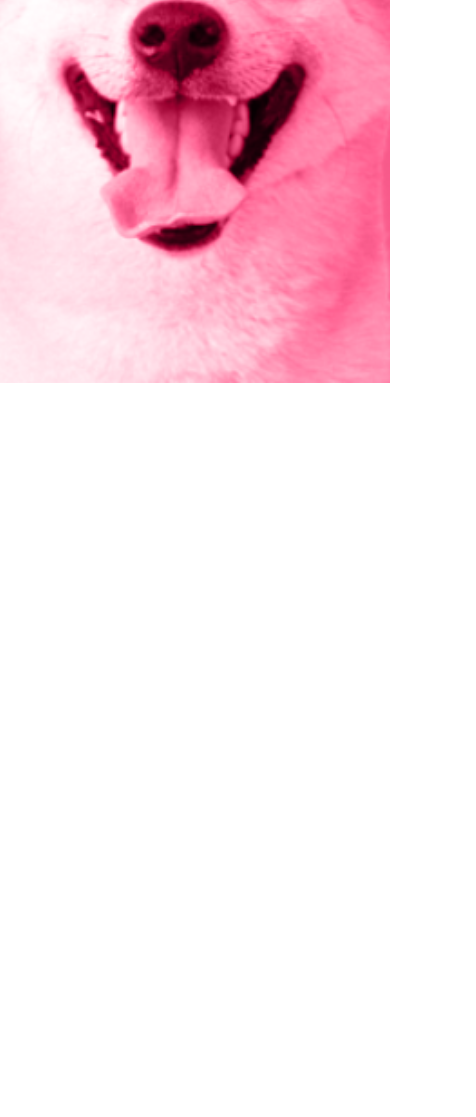
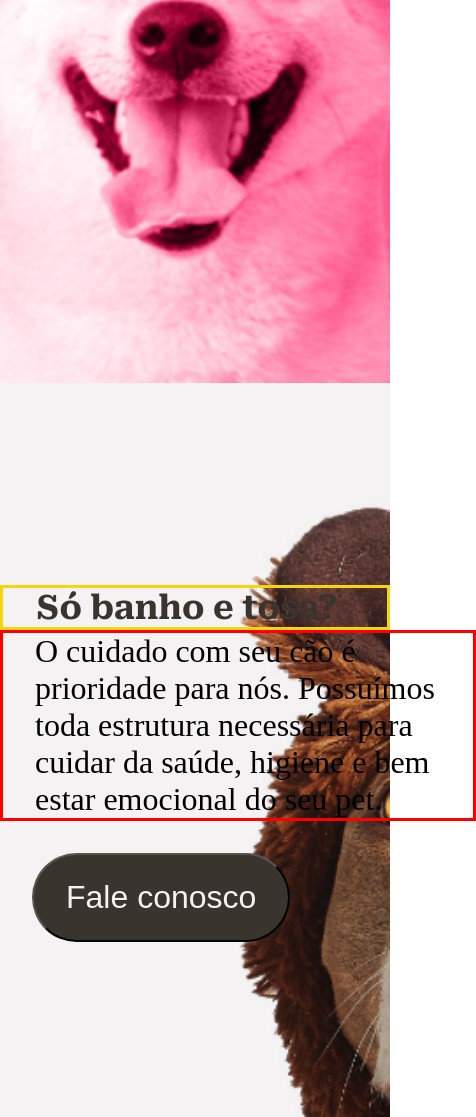
Before and after one commit to daianefsilvadai/Desafio-Final-Fantastika, a plain HTML site: page index.html in a window 390 px wide. Shown: the part 883-2000 px from the top of the page, 476 px wide, since content can reach past the window. Before the commit the page ends 1266 px from the top, so only its background shows below. Drawn offline with Linux system fonts and the light colour scheme.

Commit message:
antes ajuste da segunda section para mobile

```diff
--- a/index.html
+++ b/index.html
@@ -29,27 +29,25 @@
     </header>
 
     <main>
-        <section class="petChapeu">
+        <section class="dogChapeu">
             <div class="divTitulo">
                 <h2>Boas vindas à nossa inauguração</h2>
                 <img src="imagens/patinha-cachorro.png" alt="patinha-cachorro">
             </div>
         </section>
 
-        <!-- <section>
-            <div>
+        <section class="dogTouca">
+            <div class="divSubtitulo">
                 <h2>Só banho e tosa?</h2>
                 <p>O cuidado com seu cão é prioridade para nós. Possuímos toda estrutura necessária para cuidar da
                     saúde,
                     higiene e bem estar emocional do seu pet.</p>
-                <img src="imagens/cachorrinho-leao.png" alt="cachorrinho com touca">
 
-                <button>Fale conosco</button>
+
+                <button class="btn">Fale conosco</button>
             </div>
-
         </section>
-
-        <section>
+        <!-- <section>
             <div>
                 <h2>Mordomia Saudável</h2>
                 <p>Temos um espaço dedicado a saúde e higiene canina, com ambientes para interação social entre cães com
--- a/style.css
+++ b/style.css
@@ -4,7 +4,7 @@
     margin: 0;
     padding: 0;
     box-sizing: border-box;
-    font-family: 'Roboto Serif', serif;
+
 
 }
 
@@ -16,8 +16,6 @@
 
    .li-icones img {
     height: 9vh;
-
-
    }
 
    .divTitulo h2{
@@ -28,6 +26,24 @@
         width: 100%;
     }
 
+    .divSubtitulo h2{
+        font-size: 2.1em;
+        margin-top: 6em;
+
+    }
+
+    .divSubtitulo p{
+        width: 122%;
+        font-size: 2em;
+    }
+
+    .divSubtitulo .btn{
+        border-radius: 50px;
+        font-size: 2em;
+        margin: 1em;
+    }
+
+
 }
 
 /*web*/
@@ -37,6 +53,32 @@
         font-size: 2.1em;
         width: 60%;
     }
+
+    .divSubtitulo h2{
+        font-size: 3em;
+        margin-top: 4em;
+        width: 40%;
+        color: #3A342F;
+    }
+
+    .divSubtitulo p{
+        width: 40%;
+        font-size: 2em;
+
+
+    }
+
+    .divSubtitulo .btn{
+        border-radius: 50px;
+        font-size: 1.5em;
+        margin: 2em;
+        margin: 1em;
+        font-weight: bold;
+    }
+
+
+
+
 }
 
 body{
@@ -53,6 +95,7 @@ header{
     width: 100%;
     position:fixed;
     z-index: 999;
+
 }
 
 .logo{
@@ -73,6 +116,7 @@ header h1{
     align-items: center;
     color: white;
     font-size: 1em;
+    font-family: 'Roboto Serif', serif;
 }
 
 .icones{
@@ -96,10 +140,7 @@ header h1{
 
 }
 
-
-
-
-.petChapeu{
+.dogChapeu{
     background-image: url(imagens/cachorrinho-aniversario.png);
     background-repeat: no-repeat;
     background-size: cover;
@@ -113,7 +154,7 @@ header h1{
 }
 
 .divTitulo{
-    border: solid darkgreen;
+  /*  border: solid darkgreen;*/
     display: flex;
     color:white;
     padding: 10vh;
@@ -125,15 +166,66 @@ header h1{
 }
 
 .divTitulo h2{
-    border: solid fuchsia;
+  /*  border: solid fuchsia;*/
     display: flex;
     padding: 15px;
     text-align: center;
+    font-family: 'Roboto Serif', serif;
 
 }
 
-.divTitulo img{
+/* .divTitulo img{
     border: solid greenyellow;
     display: flex;
 
+} */
+
+.dogTouca{
+    background-image: url(imagens/cachorrinho-touca.png);
+    background-repeat: no-repeat;
+    background-size: cover;
+    background-position: center;
+    display: flex;
+    justify-content: center;
+    align-items: flex-start;
+    width: 100%;
+    height:160vh;
+
 }
+
+.divSubtitulo h2{
+    border: solid rgb(245, 214, 14);
+    display: flex;
+    color:#3A342F;
+    padding-left: 1em;
+    position: relative;
+    z-index: 1;
+    flex-direction: column;
+    font-family: 'Roboto Serif', serif;
+
+
+}
+
+.divSubtitulo p{
+    border: solid rgb(255, 0, 0);
+    display: flex;
+    padding-left: 1em;
+    text-align: left;
+    justify-content: center;
+    opacity: 1;
+
+
+}
+
+.btn{
+   /* border: solid seagreen;*/
+    text-decoration: none;
+    padding: .75em 1em;
+    color: #F4F2F3;
+    background-color: #3A342F;
+    display: inline-block;
+    border-radius: 25px;
+    font-size: 1em;
+
+
+}
```
Also changed, not shown: imagens/cachorrinho-touca.png (renamed from imagens/cachorrinho-leao.png).
